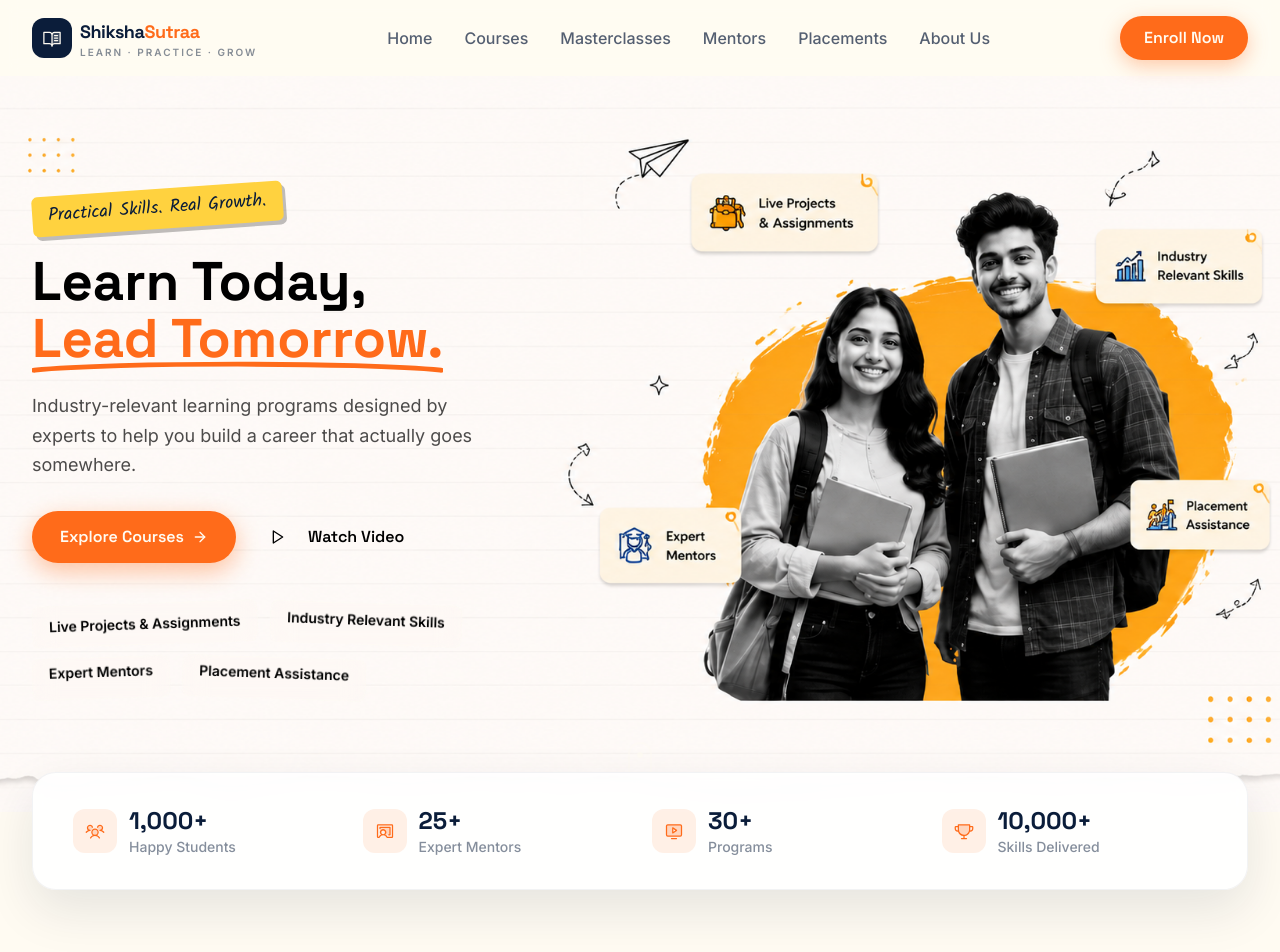
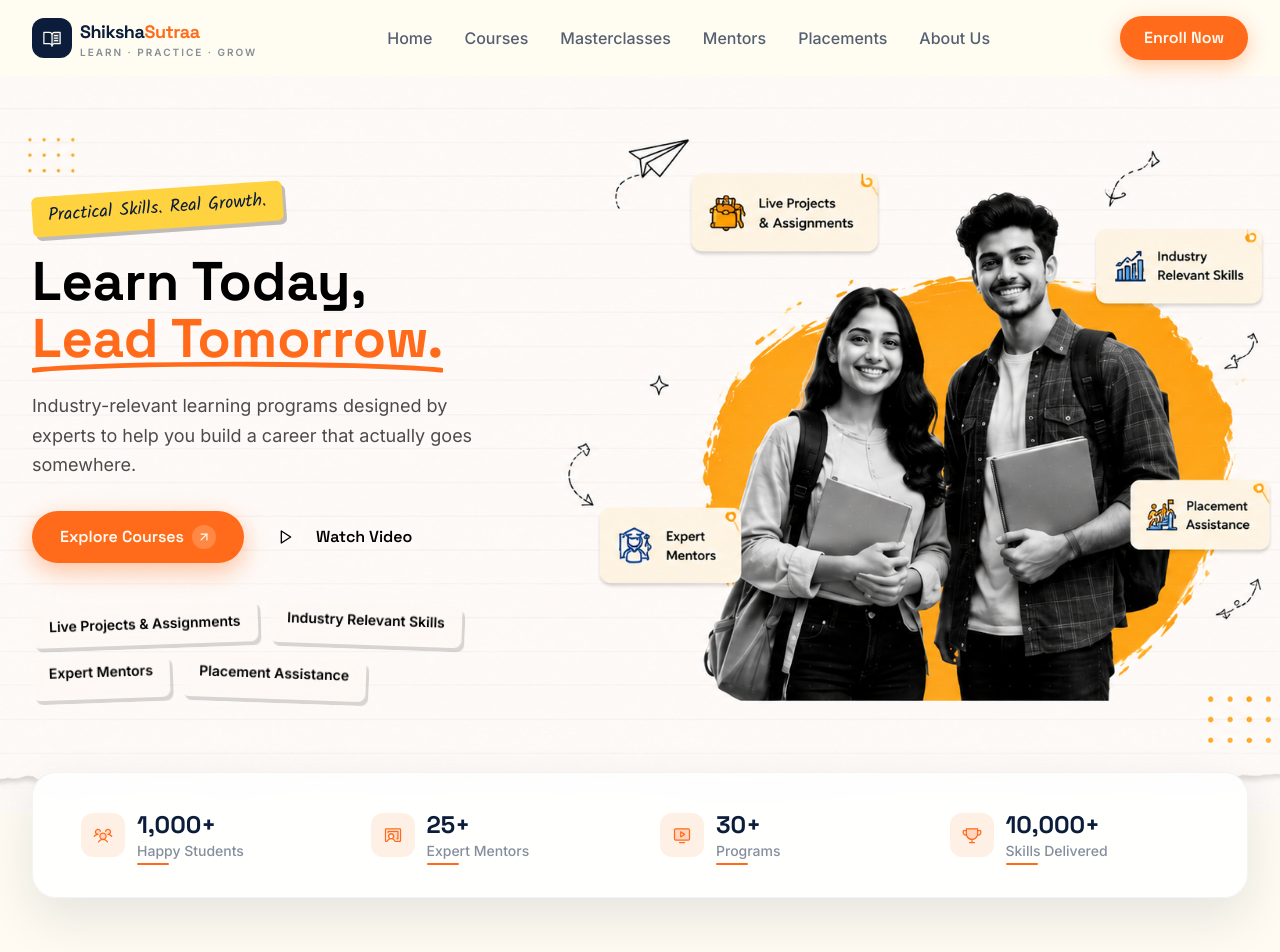
Before and after one commit to Vickysahu12/ShiksaSutraa, a React (Vite) app: page / in a window 1280 px wide. Shown: the top 952 px of the page. Built offline with nearby package versions, Linux system fonts and the light colour scheme.

Commit message:
feat: Added some cool animation into the website

```diff
--- a/src/components/section/CTASection.jsx
+++ b/src/components/section/CTASection.jsx
@@ -1,5 +1,5 @@
 import { motion } from "framer-motion";
-import { FiArrowRight } from "react-icons/fi";
+import { FiArrowRight, FiArrowUpRight } from "react-icons/fi";
 import { fadeUp, revealViewport, staggerContainer } from "../../utils/animation";
 
 export default function CTASection() {
@@ -13,12 +13,23 @@ export default function CTASection() {
         className="max-w-7xl mx-auto rounded-[2.5rem] bg-ink relative overflow-hidden px-6 sm:px-14 py-14 sm:py-16 text-center"
       >
         <div className="absolute inset-0 bg-[radial-gradient(rgba(255,255,255,0.05)_1px,transparent_1px)] [background-size:22px_22px]" />
-        <div className="absolute -top-16 -left-16 w-56 h-56 rounded-full bg-orange/20 blur-2xl" />
-        <div className="absolute -bottom-16 -right-16 w-56 h-56 rounded-full bg-blue/20 blur-2xl" />
+
+        {/* drifting glow orbs */}
+        <motion.div
+          animate={{ x: [0, 18, 0], y: [0, 14, 0] }}
+          transition={{ duration: 9, repeat: Infinity, ease: "easeInOut" }}
+          className="absolute -top-16 -left-16 w-40 h-40 sm:w-56 sm:h-56 rounded-full bg-orange/20 blur-2xl"
+        />
+        <motion.div
+          animate={{ x: [0, -16, 0], y: [0, -12, 0] }}
+          transition={{ duration: 10, repeat: Infinity, ease: "easeInOut", delay: 1 }}
+          className="absolute -bottom-16 -right-16 w-40 h-40 sm:w-56 sm:h-56 rounded-full bg-blue/20 blur-2xl"
+        />
 
         <motion.span
           variants={fadeUp}
-          className="relative font-hand text-2xl text-yellow -rotate-1 inline-block"
+          whileHover={{ rotate: 0, scale: 1.05 }}
+          className="relative inline-block -rotate-1 font-hand text-2xl text-yellow cursor-default"
         >
           Your career glow-up starts here
         </motion.span>
@@ -26,7 +37,7 @@ export default function CTASection() {
         <motion.h2
           variants={fadeUp}
           custom={0.1}
-          className="relative mt-2 font-display font-extrabold text-3xl sm:text-5xl text-cream max-w-2xl mx-auto leading-tight"
+          className="relative mt-2 font-display font-extrabold text-[1.7rem] leading-tight sm:text-5xl text-cream max-w-2xl mx-auto sm:leading-tight"
         >
           Ready to build skills that actually get you hired?
         </motion.h2>
@@ -34,7 +45,7 @@ export default function CTASection() {
         <motion.p
           variants={fadeUp}
           custom={0.2}
-          className="relative mt-4 text-cream/60 max-w-md mx-auto"
+          className="relative mt-4 text-cream/60 max-w-md mx-auto text-sm sm:text-base"
         >
           Join 1,000+ students already learning with mentors who've done the
           work, not just taught the theory.
@@ -43,10 +54,12 @@ export default function CTASection() {
         <motion.div variants={fadeUp} custom={0.3} className="relative mt-8">
           <a
             href="#programs"
-            className="group inline-flex items-center gap-2 rounded-full bg-orange px-8 py-4 font-display font-semibold text-cream shadow-[0_10px_30px_rgba(255,107,26,0.4)] transition-transform hover:-translate-y-0.5"
+            className="group inline-flex items-center gap-2 rounded-full bg-orange px-7 sm:px-8 py-3.5 sm:py-4 font-display font-semibold text-cream shadow-[0_10px_30px_rgba(255,107,26,0.4)] transition-transform hover:-translate-y-0.5"
           >
             Explore Courses
-            <FiArrowRight className="transition-transform group-hover:translate-x-1" />
+            <span className="grid place-items-center w-6 h-6 rounded-full bg-cream/20 transition-transform duration-300 group-hover:rotate-45">
+              <FiArrowUpRight className="text-sm" />
+            </span>
           </a>
         </motion.div>
       </motion.div>
--- a/src/components/section/FreeMasterClass.jsx
+++ b/src/components/section/FreeMasterClass.jsx
@@ -13,30 +13,47 @@ export default function FreeMasterClass() {
         viewport={revealViewport}
         className="max-w-7xl mx-auto rounded-3xl bg-blue relative overflow-hidden px-6 sm:px-10 py-10 sm:py-12 flex flex-col lg:flex-row items-center gap-8 lg:gap-12"
       >
-        <div className="absolute -right-10 -top-10 w-48 h-48 rounded-full bg-white/10" />
-        <div className="absolute -left-6 -bottom-10 w-40 h-40 rounded-full bg-white/10" />
+        {/* drifting glow blobs */}
+        <motion.div
+          animate={{ x: [0, -10, 0], y: [0, 10, 0] }}
+          transition={{ duration: 8, repeat: Infinity, ease: "easeInOut" }}
+          className="absolute -right-10 -top-10 w-32 h-32 sm:w-48 sm:h-48 rounded-full bg-white/10"
+        />
+        <motion.div
+          animate={{ x: [0, 8, 0], y: [0, -8, 0] }}
+          transition={{ duration: 9, repeat: Infinity, ease: "easeInOut", delay: 0.5 }}
+          className="absolute -left-6 -bottom-10 w-28 h-28 sm:w-40 sm:h-40 rounded-full bg-white/10"
+        />
 
-        <motion.div variants={fadeUp} className="shrink-0 grid place-items-center w-16 h-16 rounded-2xl bg-white/15 text-cream text-3xl relative">
+        <motion.div
+          variants={fadeUp}
+          whileHover={{ rotate: -8, scale: 1.06 }}
+          transition={{ type: "spring", stiffness: 280, damping: 14 }}
+          className="shrink-0 grid place-items-center w-16 h-16 rounded-2xl bg-white/15 text-cream text-3xl relative cursor-default"
+        >
           <PiGraduationCapDuotone />
         </motion.div>
 
-        <motion.div variants={fadeUp} custom={0.1} className="flex-1 text-center lg:text-left relative">
-          <p className="font-display font-extrabold text-xl sm:text-2xl text-cream">
+        <motion.div
+          variants={fadeUp}
+          custom={0.1}
+          className="flex-1 text-center lg:text-left relative"
+        >
+          <p className="font-display font-extrabold text-lg sm:text-xl lg:text-2xl text-cream leading-snug">
             We offer a <span className="text-yellow">FREE Masterclass</span>{" "}
             before the launch of every course
           </p>
         </motion.div>
 
         <motion.div
-          variants={fadeUp}
-          custom={0.15}
-          className="flex gap-8 relative"
+          variants={staggerContainer(0.1)}
+          className="flex gap-6 sm:gap-8 relative shrink-0"
         >
-          {masterclassStats.map((s) => (
-            <div key={s.label} className="text-center">
-              <p className="font-display font-extrabold text-2xl text-cream">{s.value}</p>
-              <p className="text-xs text-cream/70 max-w-[7rem]">{s.label}</p>
-            </div>
+          {masterclassStats.map((s, i) => (
+            <motion.div key={s.label} variants={fadeUp} custom={i * 0.08} className="text-center">
+              <p className="font-display font-extrabold text-xl sm:text-2xl text-cream">{s.value}</p>
+              <p className="text-[11px] sm:text-xs text-cream/70 max-w-[6rem] sm:max-w-[7rem]">{s.label}</p>
+            </motion.div>
           ))}
         </motion.div>
 
@@ -44,10 +61,11 @@ export default function FreeMasterClass() {
           variants={fadeUp}
           custom={0.2}
           href="#"
-          className="relative shrink-0 inline-flex items-center gap-2 rounded-full bg-yellow px-6 py-3.5 font-display font-semibold text-ink shadow-[0_8px_20px_rgba(0,0,0,0.15)] transition-transform hover:-translate-y-0.5"
+          whileTap={{ scale: 0.96 }}
+          className="relative shrink-0 w-full lg:w-auto inline-flex items-center justify-center gap-2 rounded-full bg-yellow px-6 py-3.5 font-display font-semibold text-ink shadow-[0_8px_20px_rgba(0,0,0,0.15)] transition-transform hover:-translate-y-0.5"
         >
           <PiUsersThreeDuotone className="text-lg" />
-          Notify Me for Next Masterclass
+          <span className="text-sm sm:text-base">Notify Me for Next Masterclass</span>
         </motion.a>
       </motion.div>
     </section>
--- a/src/components/section/Hero.jsx
+++ b/src/components/section/Hero.jsx
@@ -1,15 +1,37 @@
-import { motion } from "framer-motion";
-import { FiArrowRight, FiPlay } from "react-icons/fi";
+import { useRef } from "react";
+import { motion, useMotionValue, useSpring, useTransform } from "framer-motion";
+import { FiArrowRight, FiArrowUpRight, FiPlay } from "react-icons/fi";
 import { heroBadges } from "../../data/siteData";
 import { fadeUp, staggerContainer, tapeIn } from "../../utils/animation";
 
-// This is the full section background
 import hero from "../../assets/images/hero.webp";
 
 export default function Hero() {
+  const sectionRef = useRef(null);
+  const mouseX = useMotionValue(0);
+  const mouseY = useMotionValue(0);
+
+  const springX = useSpring(mouseX, { stiffness: 60, damping: 15 });
+  const springY = useSpring(mouseY, { stiffness: 60, damping: 15 });
+
+  const badgeX = useTransform(springX, [-1, 1], [-10, 10]);
+  const badgeY = useTransform(springY, [-1, 1], [-8, 8]);
+  const tagX = useTransform(springX, [-1, 1], [6, -6]);
+  const tagY = useTransform(springY, [-1, 1], [4, -4]);
+
+  const handleMouseMove = (e) => {
+    const rect = sectionRef.current.getBoundingClientRect();
+    const x = (e.clientX - rect.left) / rect.width - 0.5;
+    const y = (e.clientY - rect.top) / rect.height - 0.5;
+    mouseX.set(x * 2);
+    mouseY.set(y * 2);
+  };
+
   return (
     <section
       id="home"
+      ref={sectionRef}
+      onMouseMove={handleMouseMove}
       className="relative overflow-hidden min-h-[92vh] flex items-center bg-ink"
     >
       {/* background photo — slow ken-burns zoom on load */}
@@ -23,6 +45,9 @@ export default function Hero() {
         className="absolute inset-0 w-full h-full object-cover object-center"
       />
 
+      {/* dotted texture — same DNA as Popular Programs */}
+      <div className="absolute inset-0 bg-[radial-gradient(rgba(255,255,255,0.06)_1px,transparent_1px)] [background-size:20px_20px]" />
+
       <div className="max-w-7xl mx-auto px-5 sm:px-8 py-24 sm:py-28 relative w-full">
         <motion.div
           variants={staggerContainer(0.12)}
@@ -33,7 +58,9 @@ export default function Hero() {
           <motion.span
             variants={tapeIn}
             custom={-2}
-            className="inline-block -rotate-2 rounded-md bg-yellow px-4 py-1.5 font-hand text-lg text-ink shadow-[3px_4px_0_rgba(0,0,0,0.25)]"
+            style={{ x: tagX, y: tagY }}
+            whileHover={{ rotate: 0, scale: 1.05 }}
+            className="inline-block -rotate-2 rounded-md bg-yellow px-4 py-1.5 font-hand text-lg text-ink shadow-[3px_4px_0_rgba(0,0,0,0.25)] cursor-default"
           >
             Practical Skills. Real Growth.
           </motion.span>
@@ -52,12 +79,15 @@ export default function Hero() {
                 className="absolute left-0 -bottom-2 w-full h-4 text-orange"
                 preserveAspectRatio="none"
               >
-                <path
+                <motion.path
                   d="M2 14C60 4 240 4 298 14"
                   stroke="currentColor"
                   strokeWidth="6"
                   strokeLinecap="round"
                   fill="none"
+                  initial={{ pathLength: 0 }}
+                  animate={{ pathLength: 1 }}
+                  transition={{ duration: 0.8, delay: 0.6, ease: "easeInOut" }}
                 />
               </svg>
             </span>
@@ -79,10 +109,12 @@ export default function Hero() {
           >
             <a
               href="#programs"
-              className="group inline-flex items-center gap-2 rounded-full bg-orange px-7 py-3.5 font-display font-semibold text-cream shadow-[0_8px_24px_rgba(255,107,26,0.4)] transition-transform hover:-translate-y-0.5"
+              className="group relative inline-flex items-center gap-2 rounded-full bg-orange px-7 py-3.5 font-display font-semibold text-cream shadow-[0_8px_24px_rgba(255,107,26,0.4)] transition-transform hover:-translate-y-0.5"
             >
               Explore Courses
-              <FiArrowRight className="transition-transform group-hover:translate-x-1" />
+              <span className="grid place-items-center w-6 h-6 rounded-full bg-cream/20 transition-transform duration-300 group-hover:rotate-45">
+                <FiArrowUpRight className="text-sm" />
+              </span>
             </a>
             <button className="group inline-flex items-center gap-2 font-display font-semibold text-black">
               <span className="grid place-items-center w-11 h-11 rounded-full border-2 border-cream/25 transition-colors group-hover:border-orange group-hover:text-orange">
@@ -92,11 +124,12 @@ export default function Hero() {
             </button>
           </motion.div>
 
-          {/* floating glass badges, sit on top of the photo like sticky notes */}
+          {/* floating glass badges — sticky-note DNA + parallax + hover lift */}
           <motion.div
             variants={staggerContainer(0.1, 0.4)}
             initial="hidden"
             animate="visible"
+            style={{ x: badgeX, y: badgeY }}
             className="mt-10 flex flex-wrap gap-3"
           >
             {heroBadges.map((badge, i) => (
@@ -104,7 +137,9 @@ export default function Hero() {
                 key={badge.label}
                 variants={tapeIn}
                 custom={i % 2 === 0 ? -2 : 2}
-                className="rounded-lg bg-cream/10 backdrop-blur-md border border-cream/15 px-4 py-2.5 text-xs sm:text-sm font-semibold text-black"
+                whileHover={{ rotate: 0, y: -4, scale: 1.04 }}
+                transition={{ type: "spring", stiffness: 300, damping: 16 }}
+                className="rounded-lg bg-cream/10 backdrop-blur-md border border-cream/15 px-4 py-2.5 text-xs sm:text-sm font-semibold text-black shadow-[3px_4px_0_rgba(0,0,0,0.15)] cursor-default"
               >
                 <motion.span
                   className="block"
--- a/src/components/section/StatsBar.jsx
+++ b/src/components/section/StatsBar.jsx
@@ -6,7 +6,7 @@ import { fadeUp, revealViewport, staggerContainer } from "../../utils/animation"
 
 const icons = [PiUsersThreeDuotone, PiChalkboardTeacherDuotone, PiMonitorPlayDuotone, PiTrophyDuotone];
 
-function Counter({ value, suffix }) {
+function Counter({ value, suffix, onDone }) {
   const ref = useRef(null);
   const inView = useInView(ref, { once: true, amount: 0.6 });
   const [display, setDisplay] = useState(0);
@@ -19,7 +19,11 @@ function Counter({ value, suffix }) {
       const progress = Math.min((now - start) / duration, 1);
       const eased = 1 - Math.pow(1 - progress, 3);
       setDisplay(Math.round(eased * value));
-      if (progress < 1) requestAnimationFrame(tick);
+      if (progress < 1) {
+        requestAnimationFrame(tick);
+      } else {
+        onDone?.();
+      }
     };
     requestAnimationFrame(tick);
   }, [inView, value]);
@@ -29,6 +33,54 @@ function Counter({ value, suffix }) {
       {display.toLocaleString()}
       {suffix}
     </span>
+  );
+}
+
+function StatCard({ stat, i }) {
+  const Icon = icons[i];
+  const [counted, setCounted] = useState(false);
+
+  return (
+    <motion.div
+      variants={fadeUp}
+      custom={i * 0.08}
+      whileHover={{ y: -5 }}
+      transition={{ type: "spring", stiffness: 300, damping: 20 }}
+      className="group relative flex items-center gap-3 rounded-2xl px-2 py-1 overflow-hidden cursor-default"
+    >
+      {/* shimmer sweep on hover */}
+      <span className="pointer-events-none absolute inset-0 -translate-x-full bg-gradient-to-r from-transparent via-orange/8 to-transparent transition-transform duration-700 group-hover:translate-x-full" />
+
+      <motion.span
+        initial={{ scale: 0, rotate: -20 }}
+        whileInView={{ scale: 1, rotate: 0 }}
+        viewport={revealViewport}
+        whileHover={{ rotate: -12, scale: 1.08 }}
+        transition={{
+          scale: { type: "spring", stiffness: 260, damping: 16, delay: 0.15 + i * 0.08 },
+          rotate: { type: "spring", stiffness: 300, damping: 12 },
+        }}
+        className="relative grid place-items-center w-11 h-11 rounded-xl bg-orange/10 text-orange text-xl shrink-0"
+      >
+        <Icon />
+      </motion.span>
+
+      <div className="leading-tight relative">
+        <p className="font-display font-extrabold text-xl sm:text-2xl text-ink">
+          <Counter value={stat.value} suffix={stat.suffix} onDone={() => setCounted(true)} />
+        </p>
+        <p className="text-xs sm:text-sm text-ink/50 font-medium">{stat.label}</p>
+
+        {/* tiny "done" underline draw after count finishes */}
+        <motion.span
+          initial={{ scaleX: 0 }}
+          animate={{ scaleX: counted ? 1 : 0 }}
+          transition={{ duration: 0.4, ease: [0.22, 1, 0.36, 1] }}
+          style={{ transformOrigin: "left" }}
+          className="absolute -bottom-1 left-0 h-[2px] w-8 bg-orange rounded-full"
+        />
+      </div>
+    </motion.div>
   );
 }
 
@@ -42,27 +94,9 @@ export default function StatsBar() {
         viewport={revealViewport}
         className="grid grid-cols-2 lg:grid-cols-4 gap-4 sm:gap-6 rounded-3xl bg-white/90 backdrop-blur border border-ink/5 shadow-[0_20px_50px_rgba(11,29,58,0.1)] px-6 sm:px-10 py-7 sm:py-8"
       >
-        {stats.map((stat, i) => {
-          const Icon = icons[i];
-          return (
-            <motion.div
-              key={stat.label}
-              variants={fadeUp}
-              custom={i * 0.08}
-              className="flex items-center gap-3"
-            >
-              <span className="grid place-items-center w-11 h-11 rounded-xl bg-orange/10 text-orange text-xl shrink-0">
-                <Icon />
-              </span>
-              <div className="leading-tight">
-                <p className="font-display font-extrabold text-xl sm:text-2xl text-ink">
-                  <Counter value={stat.value} suffix={stat.suffix} />
-                </p>
-                <p className="text-xs sm:text-sm text-ink/50 font-medium">{stat.label}</p>
-              </div>
-            </motion.div>
-          );
-        })}
+        {stats.map((stat, i) => (
+          <StatCard key={stat.label} stat={stat} i={i} />
+        ))}
       </motion.div>
     </div>
   );
```
